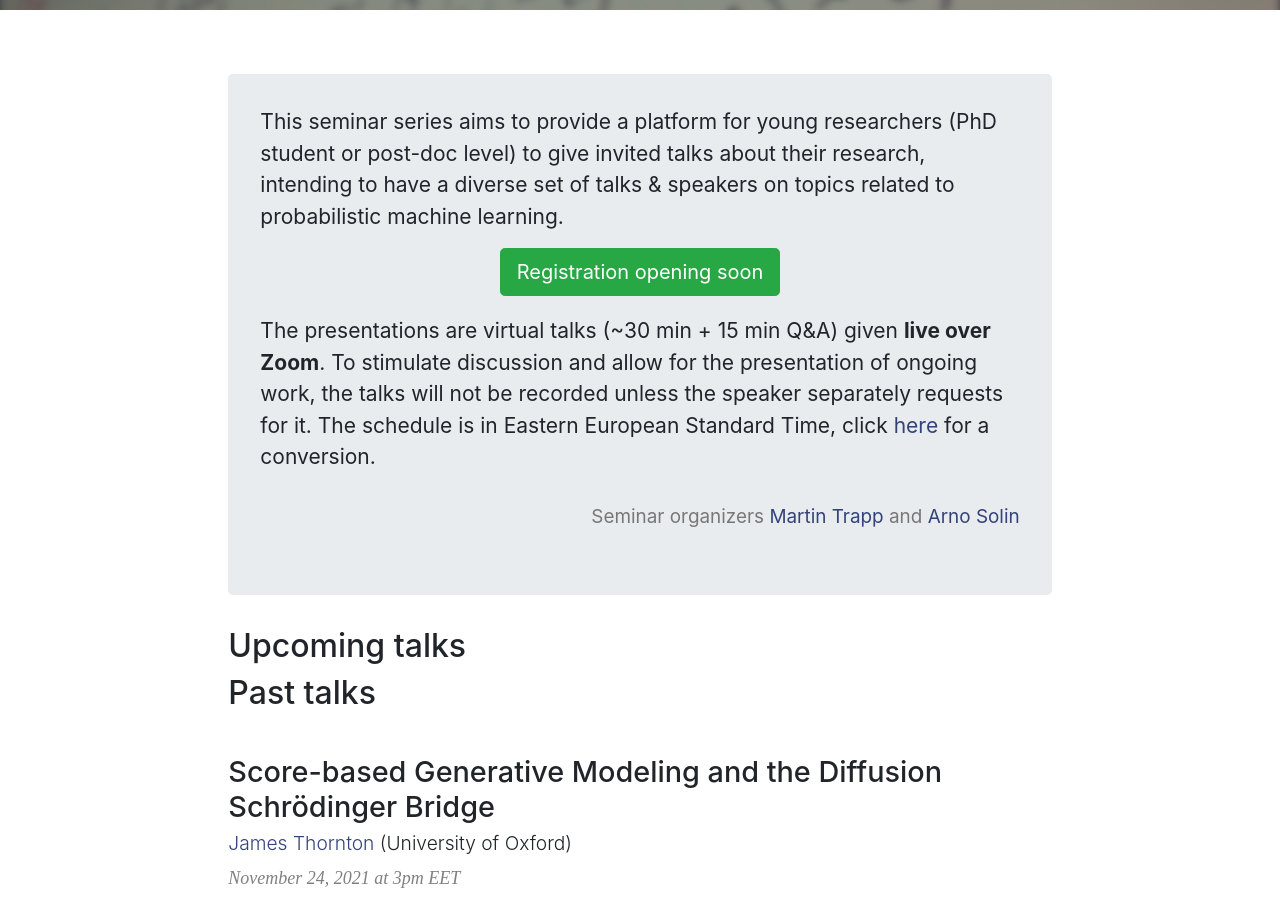
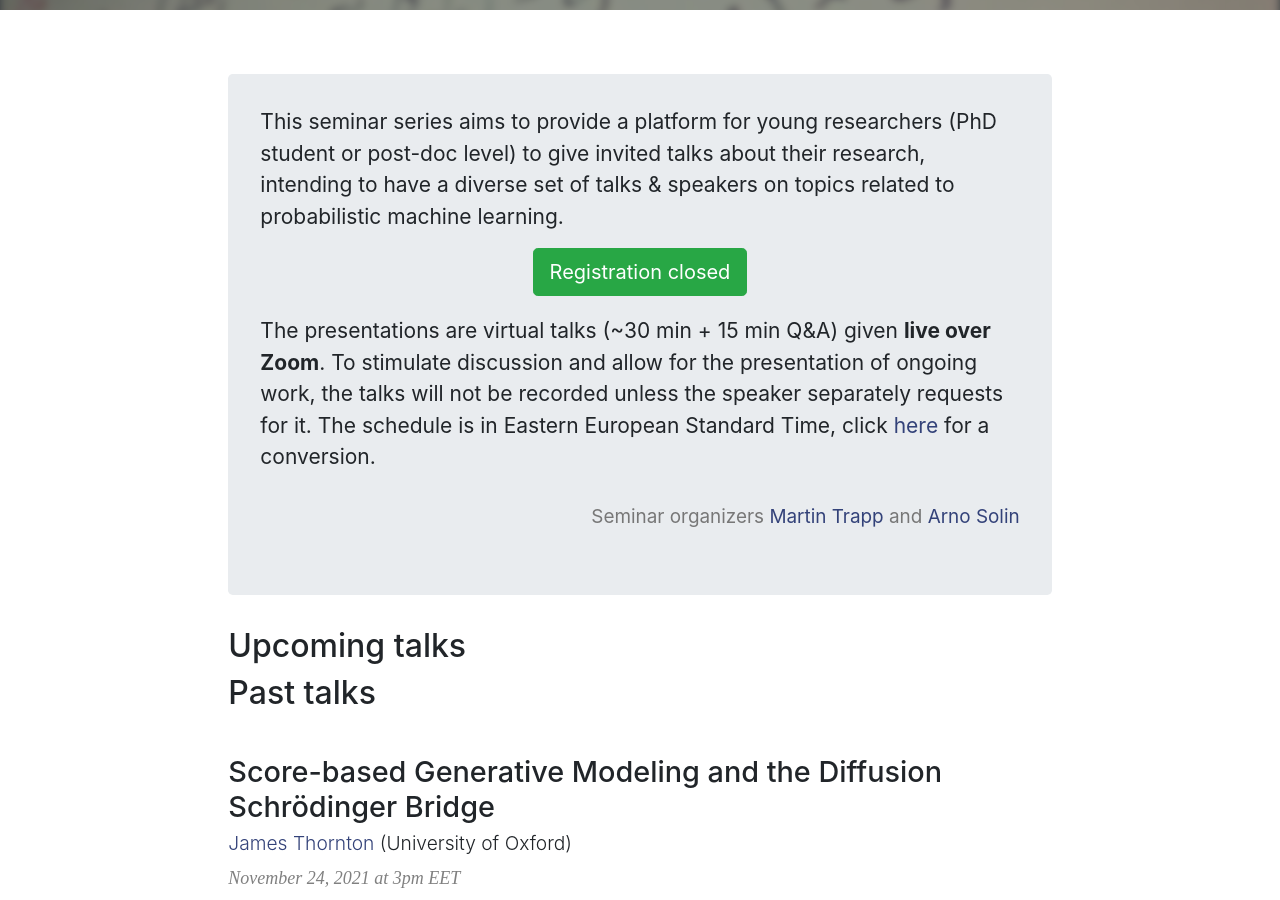
Before and after one commit to AaltoML/apml, a Jekyll site: the page built from index.html, in a window 1280 px wide and 900 px high, scrolled down 356 px. Built offline with Jekyll 4.4.1, drawn with Linux system fonts in a browser that asks for light colours.

Commit message:
update registration button

```diff
--- a/index.html
+++ b/index.html
@@ -28,7 +28,7 @@ layout: default
 <div class="jumbotron information">
   {{ site.information | markdownify }}
   <div class="text-center">
-    <a class="btn btn-success btn-lg register-btn" href="{{ site.registration }}">{% if site.registration %}Register for the seminar{% else %}Registration opening soon{% endif %}</a>
+    <a class="btn btn-success btn-lg register-btn" href="{{ site.registration }}">{% if site.registration %}Register for the seminar{% else %}Registration closed{% endif %}</a>
   </div>
   {{ site.details | markdownify }}
   <div id="hosted-by">Seminar organizers {{ site.organizers | markdownify | remove: '<p>' | remove: '</p>' }}</div>
```
